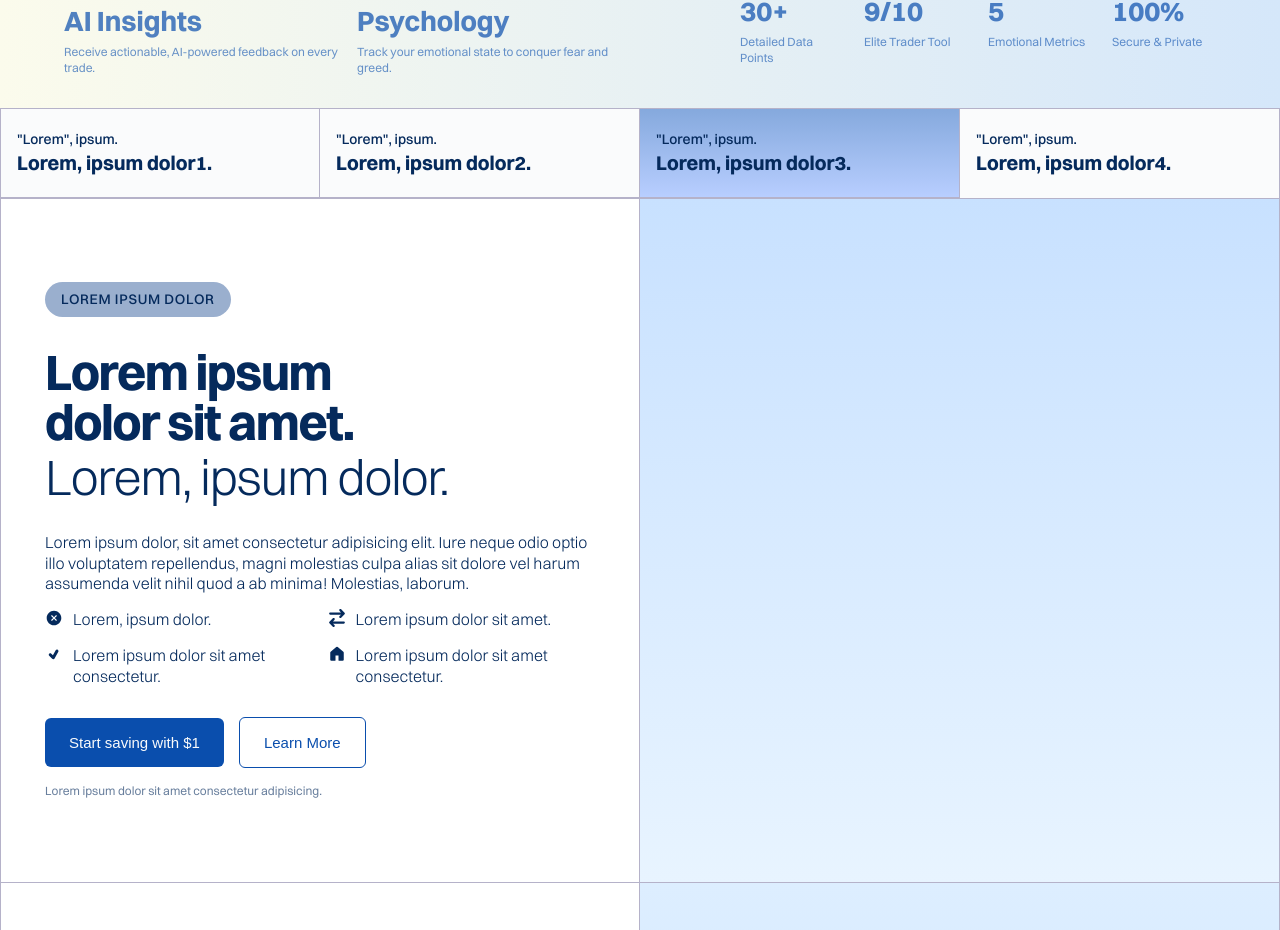
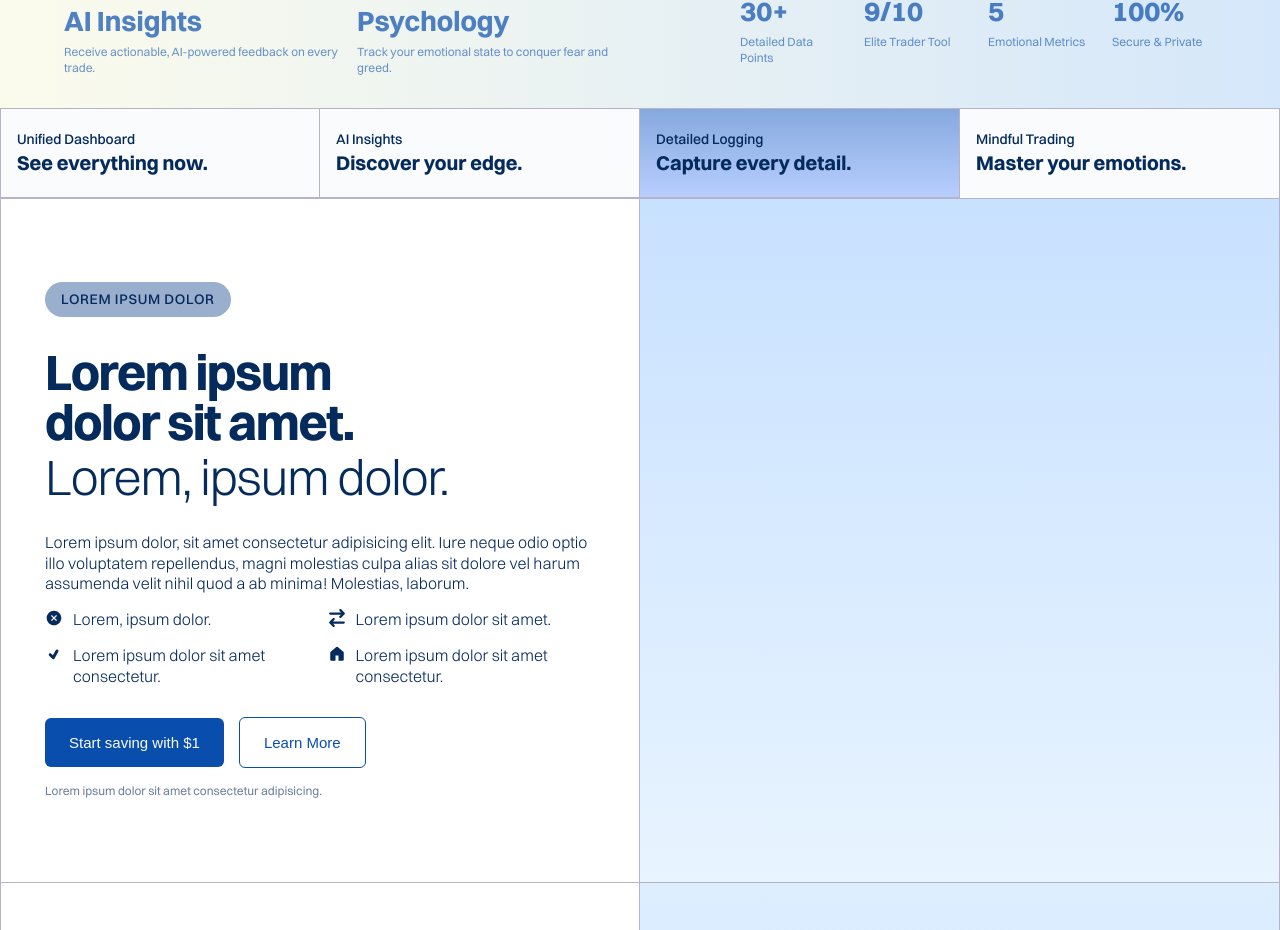
Before and after one commit to ayushcodes0/Tj-Frontend, a React (Vite) app: page / in a window 1280 px wide. Shown: the part 797-1727 px from the top of the page. Built offline with nearby package versions, Linux system fonts and the light colour scheme.

Commit message:
adding content on info section

```diff
--- a/src/pages/LandingPage/LandingPage.tsx
+++ b/src/pages/LandingPage/LandingPage.tsx
@@ -175,11 +175,24 @@ const gradientColors: string[] = [
 
 
   const menuItems = [
-    { top: '"Lorem", ipsum.', bottom: 'Lorem, ipsum dolor1.' },
-    { top: '"Lorem", ipsum.', bottom: 'Lorem, ipsum dolor2.' },
-    { top: '"Lorem", ipsum.', bottom: 'Lorem, ipsum dolor3.' },
-    { top: '"Lorem", ipsum.', bottom: 'Lorem, ipsum dolor4.' }
+    {
+      top: 'Unified Dashboard',
+      bottom: 'See everything now.'
+    },
+    {
+      top: 'AI Insights',
+      bottom: 'Discover your edge.'
+    },
+    {
+      top: 'Detailed Logging',
+      bottom: 'Capture every detail.'
+    },
+    {
+      top: 'Mindful Trading',
+      bottom: 'Master your emotions.'
+    }
   ];
+
 
   return (
     <div className={Styles.landingPageContainer}>
```
